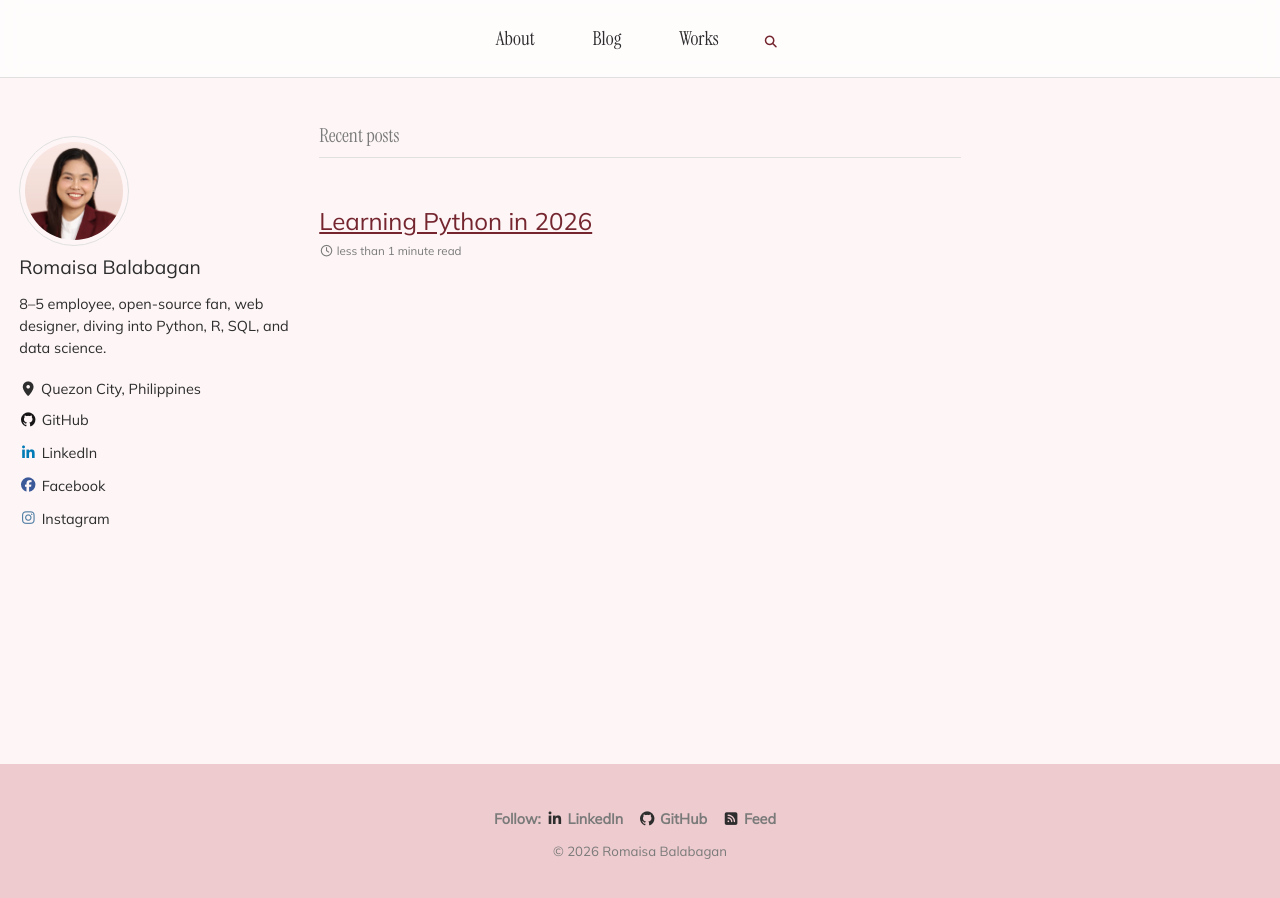
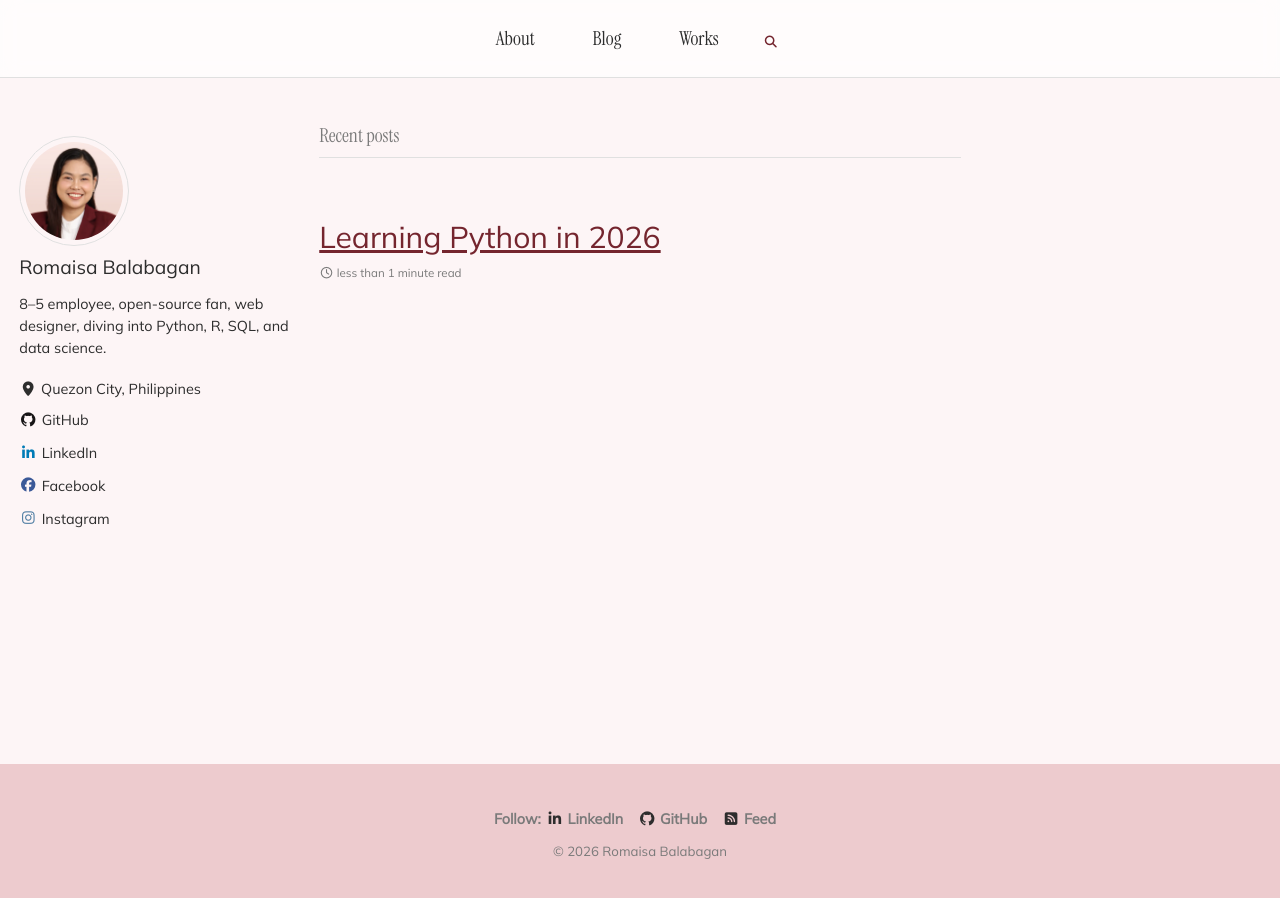
Before and after one commit to romaisablbgn/romaisablbgn.github.io, a Jekyll site: the page built from index.html, in a window 1280 px wide. Built offline with Jekyll 4.4.1, drawn with Linux system fonts in a browser that asks for light colours; cached includes are drawn as plain includes; some web fonts are replaced; the list of posts is cut into pages by our own code.

Commit message:
Update _variables.scss

```diff
--- a/_sass/minimal-mistakes/_variables.scss
+++ b/_sass/minimal-mistakes/_variables.scss
@@ -80,8 +80,8 @@
 $type-size-8: 0.625em !default; // ~10px
 
 /* headline scale */
-$h-size-1: 1.563em !default; // ~25.008px
-$h-size-2: 1.25em !default; // ~20px
+$h-size-1: 1.8em !default; // ~25.008px
+$h-size-2: 1.563em !default; // ~20px
 $h-size-3: 1.125em !default; // ~18px
 $h-size-4: 1.0625em !default; // ~17px
 $h-size-5: 1.03125em !default; // ~16.5px
```
